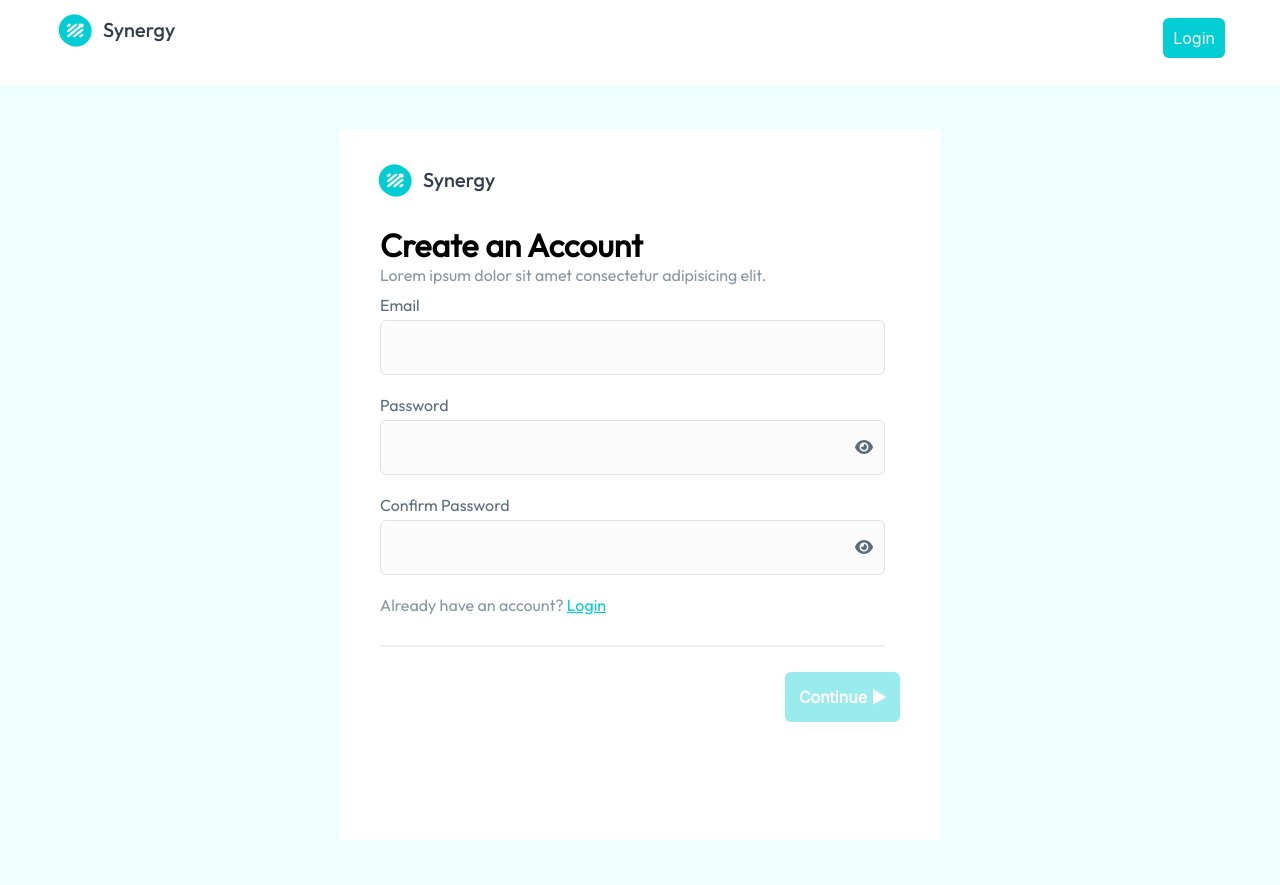
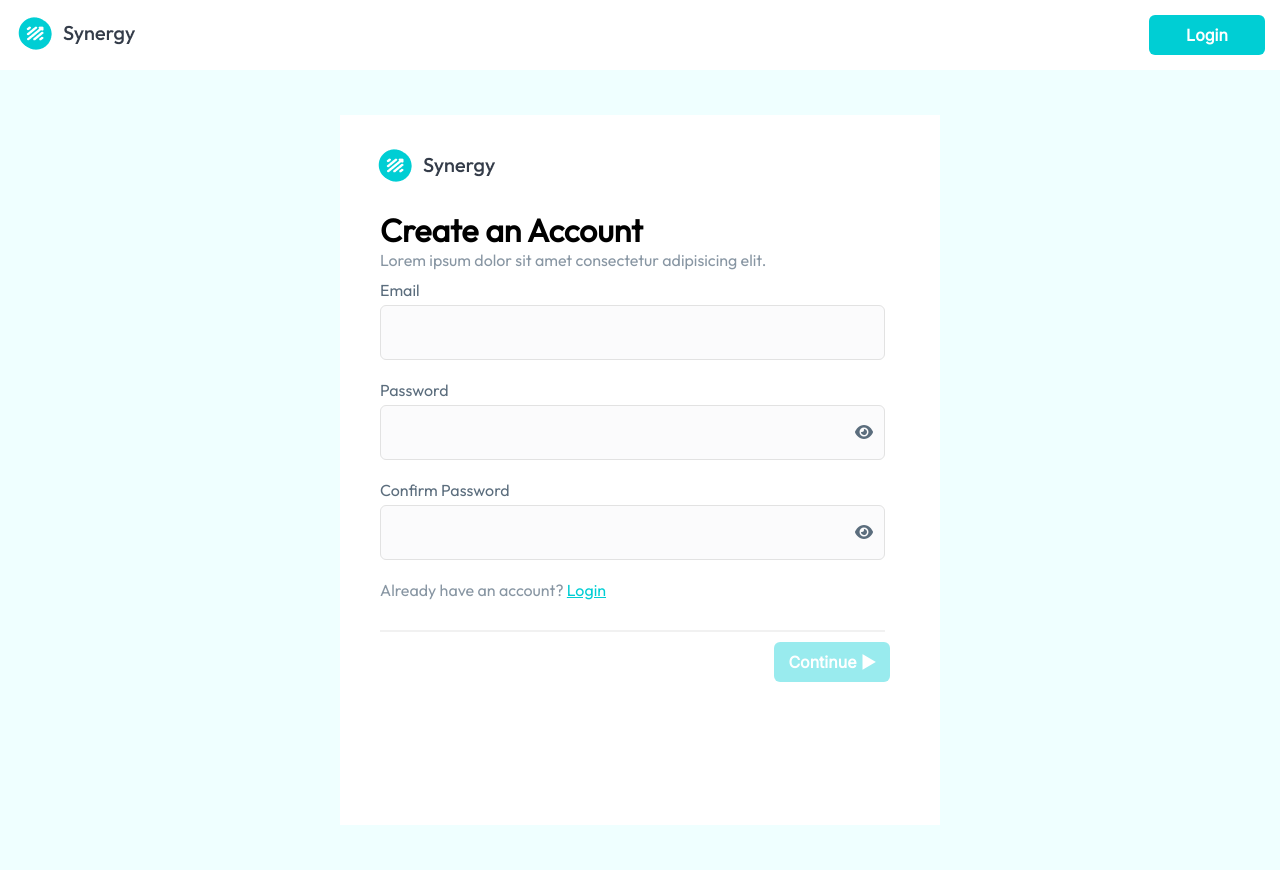
Before and after one commit to nology-tech/synergy, a React (Create React App) app: page /signup in a window 1280 px wide. Built offline with nearby package versions, Linux system fonts and the light colour scheme.

Commit message:
Update CreateAccount, BankDetails, BillingAddress HeaderNav, FooterNav, SignInNav components jsx/scss files to use the Button component for Create Account, Continue, Sign Up and Login buttons

```diff
--- a/src/components/BankDetails/BankDetails.jsx
+++ b/src/components/BankDetails/BankDetails.jsx
@@ -4,6 +4,7 @@ import { Link } from "react-router-dom";
 import "./BankDetails.scss";
 import synergyLogo from "../../assets/images/synergy_logo.png";
 import SignInNav from "../SignInNav/SignInNav";
+import Button from "../Button/Button";
 
 const BankDetails = () => {
   const [accountName, setAccountName] = useState("");
@@ -78,12 +79,17 @@ const BankDetails = () => {
                   </button>
                 </Link>
                 <Link to="/billingaddress">
-                  <button
+                  <Button
+                    buttonStyle={"btn button-blue"}
+                    buttonType={"submit"}
+                    buttonText={`Continue ▶`}
+                  />
+                  {/* <button
                     className="bankDetailsForm__continueBtn"
                     type="submit"
                   >
                     Continue &#9654;
-                  </button>
+                  </button> */}
                 </Link>
               </div>
             </form>
--- a/src/components/BillingAddress/BillingAddress.jsx
+++ b/src/components/BillingAddress/BillingAddress.jsx
@@ -4,6 +4,7 @@ import { Link } from "react-router-dom";
 import "./BillingAddress.scss";
 import synergyLogo from "../../assets/images/synergy_logo.png";
 import SignInNav from "../SignInNav/SignInNav";
+import Button from "../Button/Button";
 
 const BillingAddress = () => {
   const [houseNum, setHouseNum] = useState();
@@ -94,9 +95,10 @@ const BillingAddress = () => {
                     Go Back
                   </button>
                 </Link>
-                <button className="billingAddressForm__btn" type="submit">
+                <Button buttonStyle={"btn button-blue billingAddressForm__btn"} type="submit" buttonText={"Create Account"} />
+                {/* <button className="billingAddressForm__btn" type="submit">
                   Create Account
-                </button>
+                </button> */}
               </div>
             </form>
           </div>
--- a/src/components/BillingAddress/BillingAddress.scss
+++ b/src/components/BillingAddress/BillingAddress.scss
@@ -67,18 +67,18 @@
         }
 
         &__btn {
-            font-style: normal;
-            font-weight: 600;
-            font-size: 16px;
-            background: $color-middle-blue;
-            border: none;
-            border-radius: 6px;
-            color: $color-white;
+            // font-style: normal;
+            // font-weight: 600;
+            // font-size: 16px;
+            // background: $color-middle-blue;
+            // border: none;
+            // border-radius: 6px;
+            // color: $color-white;
             width: 150px;
-            height: 50px;
-            margin-right: 0;
-            margin-left: auto;
-            font-family: $third-font-family;
+            // height: 50px;
+            // margin-right: 0;
+            // margin-left: auto;
+            // font-family: $third-font-family;
 
         }
 
--- a/src/components/Button/Button.scss
+++ b/src/components/Button/Button.scss
@@ -1,7 +1,7 @@
 @use "./../../assets/sass/_variables.scss" as *;
 
 .button-blue {
-    width: 114px;
+    width: 116px;
     height: 40px;
     background: $color-middle-blue;
     border: $color-middle-blue;
@@ -16,7 +16,7 @@
 }
 .button-blue-disabled {
     width: 116px;
-    height: 48px;
+    height: 40px;
     background: rgba(0, 206, 212, 0.4);
     border: rgba(0, 206, 212, 0.4);
     border-radius: 6px;
--- a/src/components/CreateAccount/CreateAccount.jsx
+++ b/src/components/CreateAccount/CreateAccount.jsx
@@ -172,7 +172,15 @@ const CreateAccount = () => {
             </div>
 
             <Link to="/bankdetails">
-              <button
+              <Button
+                buttonStyle={"btn button-blue-disabled button-blue"}
+                buttonType={"submit"}
+                disabled={
+                  !(validEmail && validPassword && validConfirmedPassword)
+                }
+                buttonText={`Continue ▶`}
+              />
+              {/* <button
                 className="CreateAccountForm__btn"
                 type="submit"
                 disabled={
@@ -180,7 +188,7 @@ const CreateAccount = () => {
                 }
               >
                   Continue &#9654;
-              </button>
+              </button> */}
             </Link>
           </form>
         </div>
--- a/src/components/CreateAccount/CreateAccount.scss
+++ b/src/components/CreateAccount/CreateAccount.scss
@@ -75,19 +75,19 @@
             }
         }
 
-        &__btn {
-            background: $color-middle-blue;
-            border: none;
-            border-radius: 6px;
-            color: $color-white;
-            width: 115px;
-            height: 50px;
-            margin-right: 0;
-            margin-top: 25px;
-            font-weight: bold;
-            font-family: $third-font-family;
-            font-size: 16px;
-        }
+        // &__btn {
+        //     background: $color-middle-blue;
+        //     border: none;
+        //     border-radius: 6px;
+        //     color: $color-white;
+            // width: 115px;
+            // height: 50px;
+        //     margin-right: 0;
+        //     margin-top: 25px;
+        //     font-weight: bold;
+        //     font-family: $third-font-family;
+        //     font-size: 16px;
+        // }
         &__btn[disabled] {
             background: $color-button-primary-lighter;
         }
--- a/src/components/FooterNav/FooterNav.jsx
+++ b/src/components/FooterNav/FooterNav.jsx
@@ -2,6 +2,7 @@ import React from "react";
 import "./FooterNav.scss";
 import logo from "../../assets/images/Main_Logo.png";
 import { Link } from "react-router-dom";
+import Button from "../Button/Button";
 
 const FooterNav = () => {
   let mainLogo = logo;
@@ -32,7 +33,7 @@ const FooterNav = () => {
         </div>
         <div className="footernav__signin">
           <Link to="/signup" className="signup" value="Sign Up">
-            Sign Up
+            <Button buttonStyle={"btn button-blue"} buttonText={"Sign Up"} />
           </Link>
         </div>
       </div>
--- a/src/components/FooterNav/FooterNav.scss
+++ b/src/components/FooterNav/FooterNav.scss
@@ -15,10 +15,12 @@
     align-items: center;
     *{
         text-decoration: none;
-        padding: 0 45px 10px 20px;
-        margin: 5px;
+        // padding: 0 45px 10px 20px;
+        margin-bottom: 5px;
     }
-    &__centerlinks, &__signin{
+    &__centerlinks
+    // , &__signin
+    {
         display: flex;
         flex-direction: row;
         justify-content: space-between;
@@ -32,10 +34,10 @@
         *:hover, *:active{
             color: $color-white;
         }
-        .signup{
-            background-color: $color-middle-blue;
-            color:$color-white;
-            border-radius: 6px;
-        }
+        // .signup{
+        //     background-color: $color-middle-blue;
+        //     color:$color-white;
+        //     border-radius: 6px;
+        // }
     }
 }
--- a/src/components/HeaderNav/HeaderNav.jsx
+++ b/src/components/HeaderNav/HeaderNav.jsx
@@ -2,6 +2,7 @@ import React from "react";
 import "./HeaderNav.scss";
 import logo from "../../assets/images/Main_Logo.png";
 import { Link } from "react-router-dom";
+import Button from "../Button/Button";
 
 const HeaderNav = () => {
   let mainLogo = logo;
@@ -29,8 +30,9 @@ const HeaderNav = () => {
           <Link to="/signin" className="signin" value="Sign In">
             Sign In
           </Link>
+
           <Link to="/signup" className="signup" value="Sign Up">
-            Sign Up
+            <Button buttonStyle={"btn button-blue"} buttonText={"Sign Up"} />
           </Link>
         </div>
       </div>
--- a/src/components/HeaderNav/HeaderNav.scss
+++ b/src/components/HeaderNav/HeaderNav.scss
@@ -12,15 +12,19 @@
     align-items: center;
     *{
         text-decoration: none;
-        padding: 0 45px 10px 20px;
+        // padding: 0 45px 10px 20px;
         margin: 5px;
     }
-    &__centerlinks, &__signin, &__signup{
+    &__centerlinks, &__signin
+    // , &__signup
+    {
         display: flex;
         flex-direction: row;
         justify-content: space-between;
         align-items: center;
-        *{
+
+        // *{
+        .topnav__link, .signin {
             margin-left:30px;
             padding: 10px;
             color: $color-light-gray;
@@ -34,11 +38,11 @@
             text-decoration-style: dotted;
             text-underline-position: under;
         }
-        .signup{
-            background-color: $color-middle-blue;
-            color:$color-white;
-            border-radius: 6px;
-        }
+        // .signup{
+        //     background-color: $color-middle-blue;
+        //     color:$color-white;
+        //     border-radius: 6px;
+        // }
 
     }
 }
--- a/src/components/SignInNav/SignInNav.jsx
+++ b/src/components/SignInNav/SignInNav.jsx
@@ -2,6 +2,7 @@ import React from "react";
 // import "./SignInNav.scss";
 import logo from "../../assets/images/Main_Logo.png";
 import { Link } from "react-router-dom";
+import Button from "../Button/Button";
 
 const SignInNav = (props) => {
   const { title } = props;
@@ -19,14 +20,16 @@ const SignInNav = (props) => {
           </div>
           <div className="topnav__signin">
             {title === "Sign Up" && (
-              <Link to="/signup" className="signup">
-                {title}
+              <Link to="/signup" className="signup" value="Sign Up">
+                <Button buttonStyle={"btn button-blue"} buttonText={title} />
               </Link>
+
             )}
             {title === "Login" && (
               <Link to="/signin" className="signup">
-                {title}
+              <Button buttonStyle={"btn button-blue"} buttonText={title} />
               </Link>
+
             )}
           </div>
         </div>
```
Also changed, not shown: src/components/BankDetails/BankDetails.scss (+12 -12 lines).
